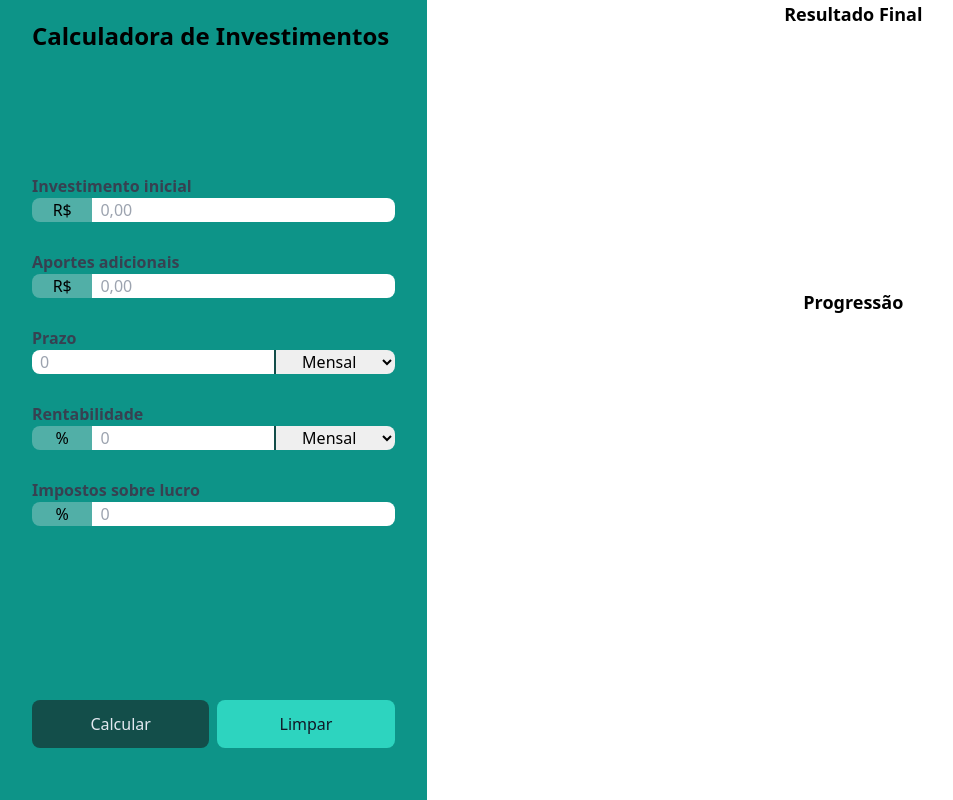
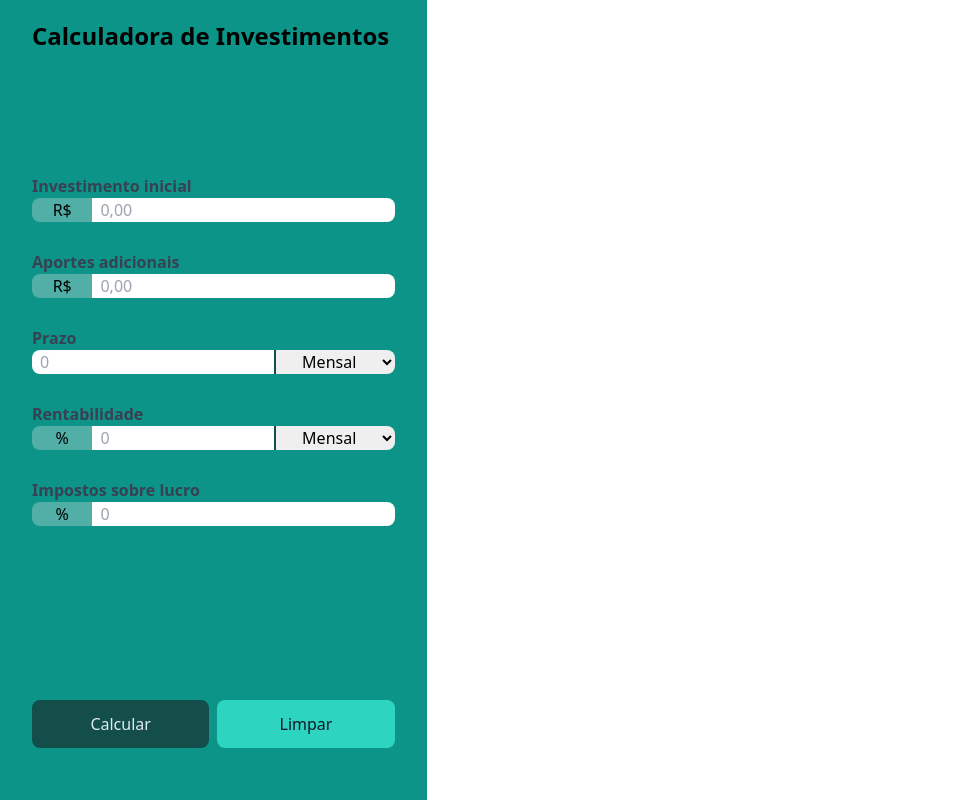
Before and after one commit to alexvcsantos/ProjetoCalculadoraInvestimentos, a website built with Vite: page index.html in a window 1280 px wide. Shown: the whole page, without its empty margins (0-953 px from the left). Built offline with nearby package versions, Linux system fonts and the light colour scheme.

Commit message:
processo relacionado aos gráficos foram comentados

```diff
--- a/index.html
+++ b/index.html
@@ -112,7 +112,7 @@
             </div>
         </aside>
         <main class="row-span-2 col-span-2">
-            <section id="charts-container" class="h-full">
+            <!-- <section id="charts-container" class="h-full">
                 <div class="h-[36%] flex flex-col items-center pb-10">
                     <p class="font-bold text-lg">Resultado Final</p>
                     <canvas id="final-money-distribution"></canvas>
@@ -121,7 +121,7 @@
                     <p class="font-bold text-lg">Progressão</p>
                     <canvas id="progression"></canvas>
                 </div>
-            </section>
+            </section> -->
         </main>
         <script type="module" src="./main.js"></script>
     </body>
--- a/main.js
+++ b/main.js
@@ -140,5 +140,5 @@ for (const formElement of form) {
     }
 }
 
-form.addEventListener("submit", renderProgression)
+// form.addEventListener("submit", renderProgression)
 clearFormButton.addEventListener("click", clearForm)
```
